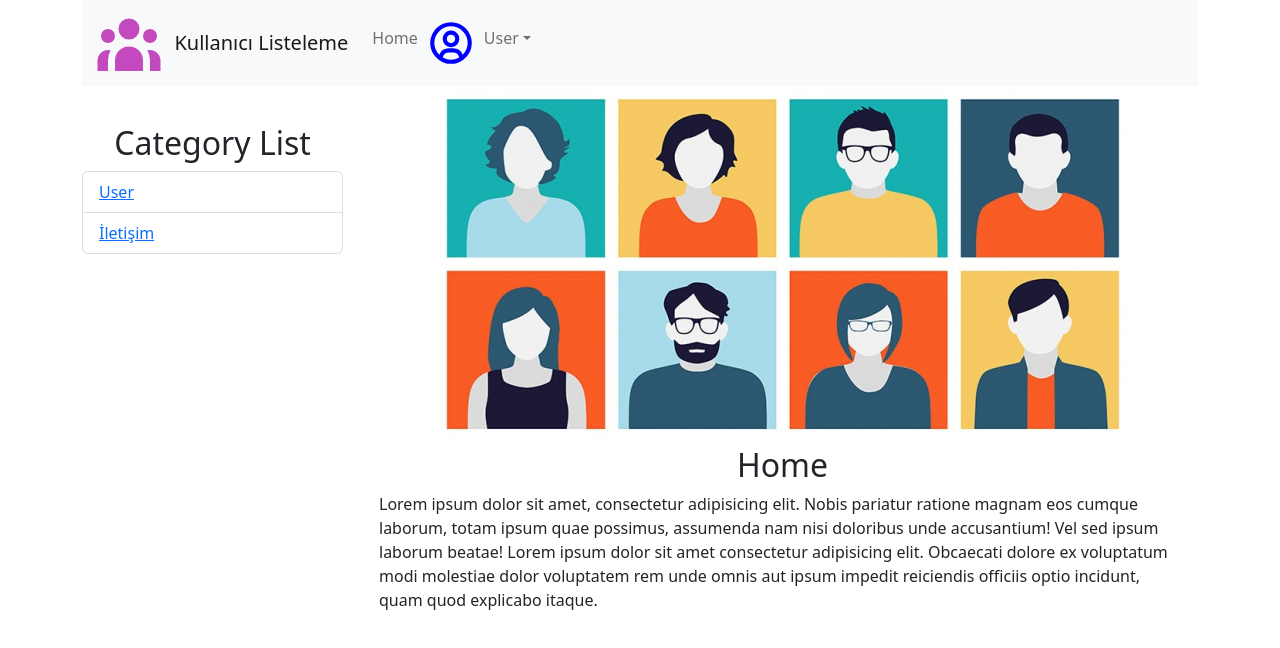
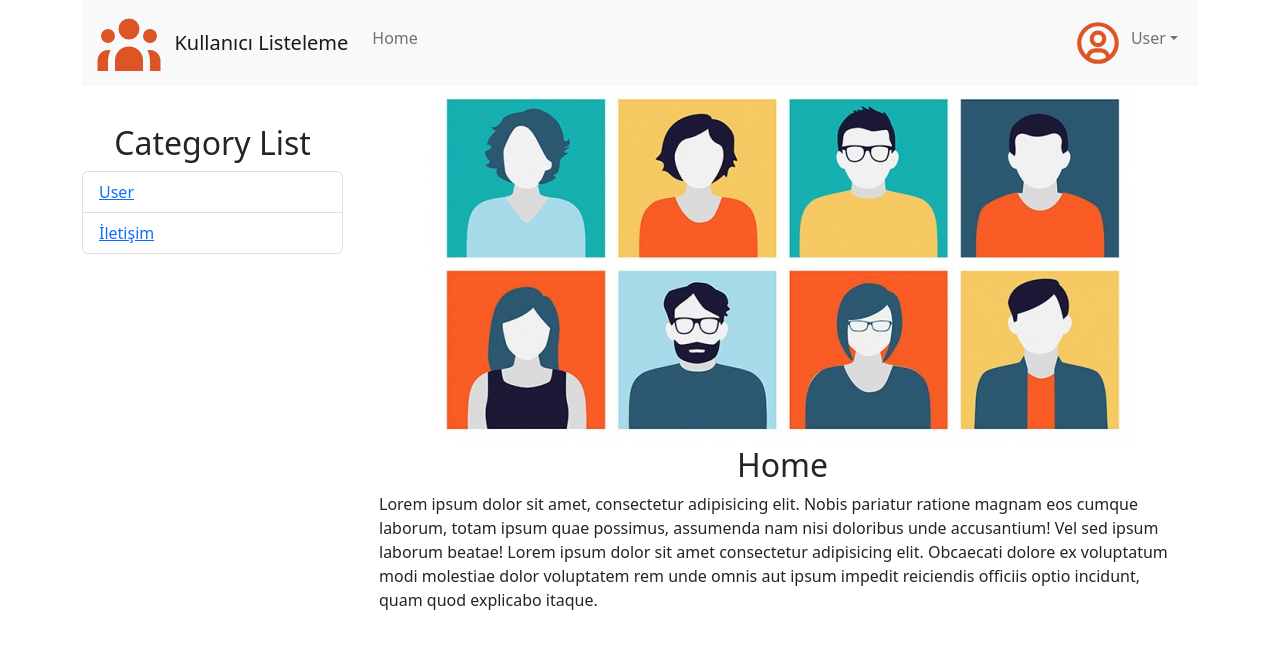
Before and after one commit to mervehelvaci/OtoparkOneriSistemi, a React (Create React App) app: page /home in a window 1280 px wide. Shown: the top 648 px of the page. Built offline with nearby package versions, Linux system fonts and the light colour scheme.

Commit message:
Navbarda bölümlere ayırarak sona kaydırdık.

```diff
--- a/src/Navi.js
+++ b/src/Navi.js
@@ -19,15 +19,18 @@ function Navi() {
   return (
     <Navbar bg="light" expand="lg">
       <Container>
-        <HiUserGroup size="70" color="#c349be" />
+        <HiUserGroup size="70" color="rgb(221 85 37)" />
         <Navbar.Brand href="/home">
           &nbsp;&nbsp;Kullanıcı Listeleme
         </Navbar.Brand>
         <Navbar.Toggle aria-controls="basic-navbar-nav" />
         <Navbar.Collapse id="basic-navbar-nav">
-          <Nav className="me-auto">
+          <Nav className="me-auto navEnd fullWith">
+            <div>
               <Nav.Link href="/home">Home</Nav.Link>
-            <BiUserCircle size="50" color="blue" />
+            </div>
+            <div className="navEnd">
+              <BiUserCircle size="50" color="rgb(221 85 37)" />
               <NavDropdown title="User" id="basic-nav-dropdown">
                 <NavDropdown.Item href="#action/3.1">Action</NavDropdown.Item>
                 <NavDropdown.Item href="#action/3.2">
@@ -38,6 +41,7 @@ function Navi() {
                   Log Out
                 </NavDropdown.Item>
               </NavDropdown>
+            </div>
           </Nav>
         </Navbar.Collapse>
       </Container>
--- a/src/style.css
+++ b/src/style.css
@@ -33,16 +33,22 @@
 
 .end{
     display: flex;
-    justify-content: end
-}
-.endd{
-
-    justify-content: end
+    justify-content: end;
 }
 
 .table{
     background-color:aliceblue
 }
+
 .tableHead{
     background-color:#b4cde3
 }
+
+.navEnd{
+        display:flex ;
+        justify-content: space-between ;
+}
+
+.fullWith{
+     width: 100%
+}
```
Lines whose indentation alone changed are shown as unchanged.
